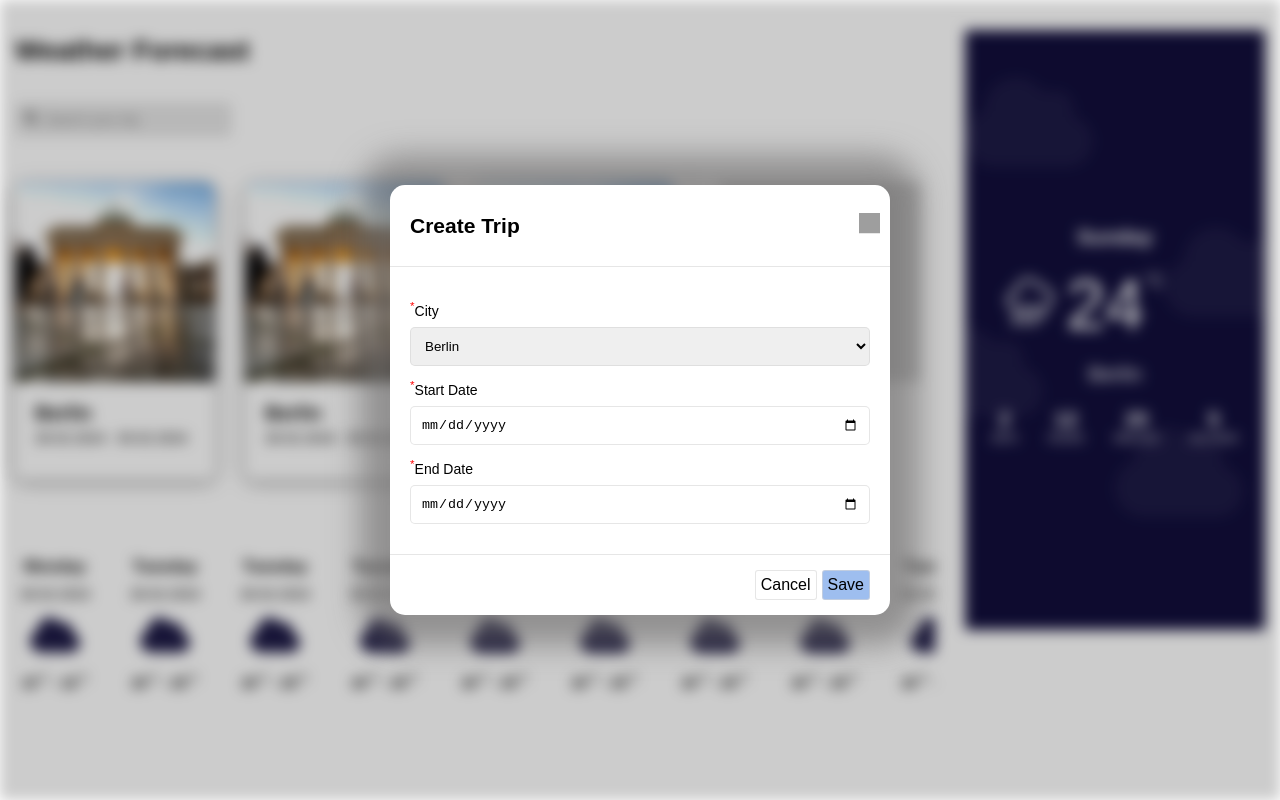
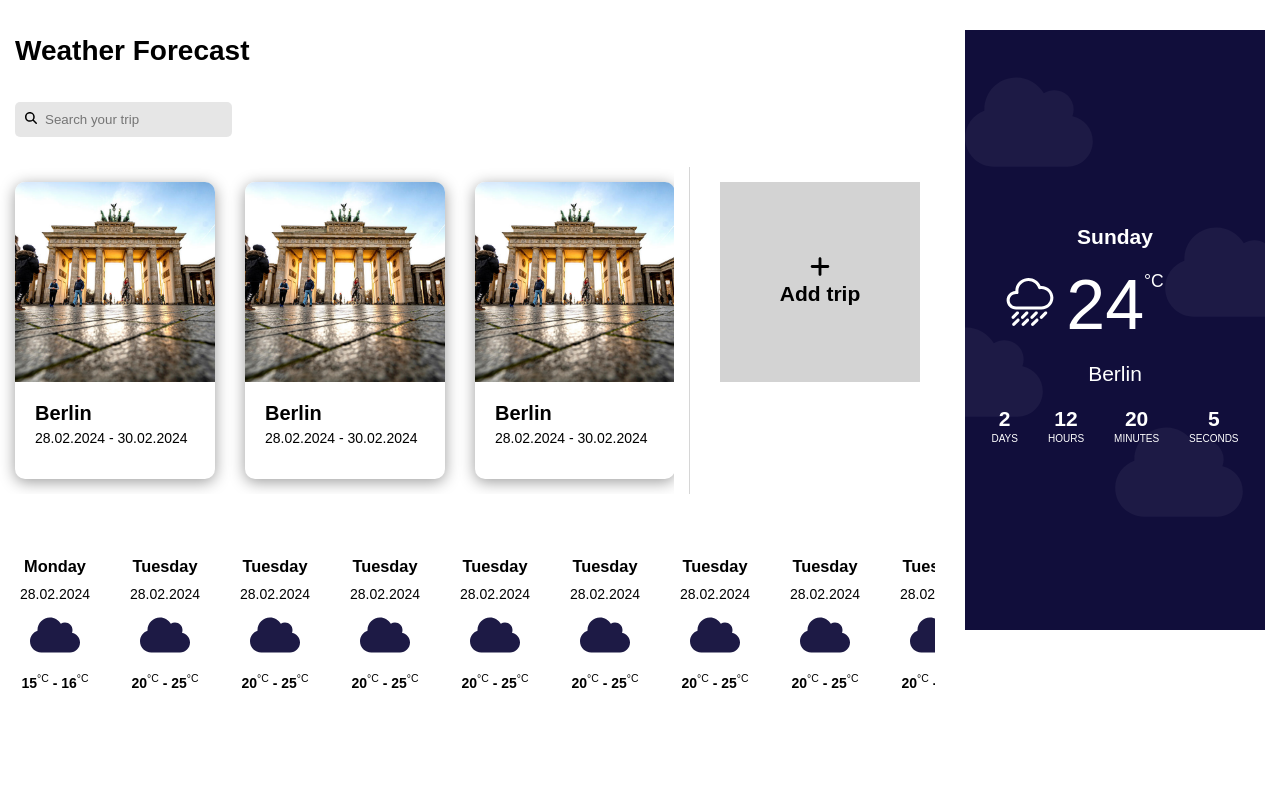
Before and after one commit to Xxandder/weather-app, a React (Vite) app in the folder weather-app/: page / in a window 1280 px wide. Built offline with nearby package versions, Linux system fonts and the light colour scheme; grey boxes are pictures that could not be loaded.

Commit message:
* made modal window closed by default

```diff
--- a/weather-app/src/pages/main.tsx
+++ b/weather-app/src/pages/main.tsx
@@ -14,7 +14,7 @@ const MainPage: React.FC = () => {
         console.log(name);
     }
 
-    const [showModal, setShowModal] = useState<boolean>(true);
+    const [showModal, setShowModal] = useState<boolean>(false);
 
     const toggleModal = useCallback(()=>{
         setShowModal(!showModal)
```
